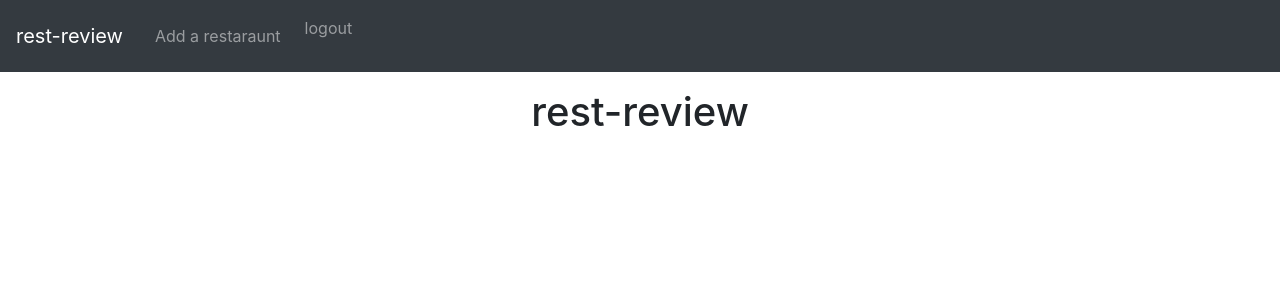
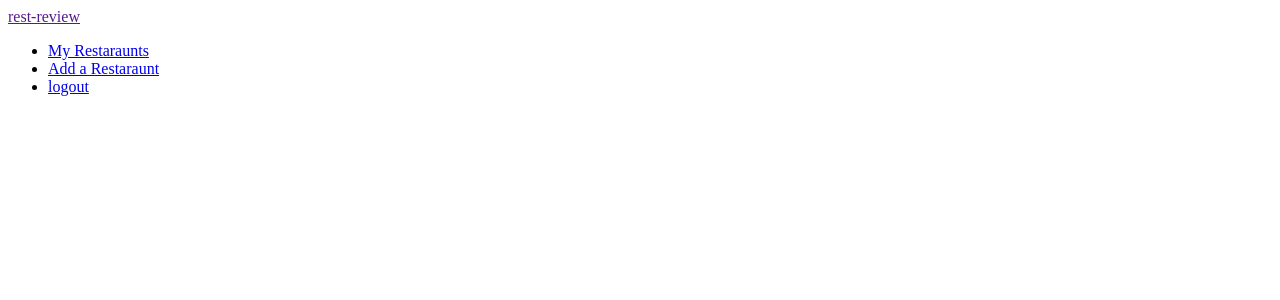
Before and after one commit to emberrett/RestReviews, a Django app: page / in a window 1280 px wide. Shown: the top 300 px of the page. Run offline with Django 4.2, Linux system fonts and the light colour scheme; the visitor is signed in with stand-in values (Sample User, id 1); some libraries are stand-ins or nearby versions.

Commit message:
cleaned up all files except registration pages

```diff
--- a/rest-review/templates/index.html
+++ b/rest-review/templates/index.html
@@ -2,47 +2,36 @@
 <html lang="en">
 
 <head>
-  <meta charset="UTF-8">
-  <meta http-equiv="X-UA-Compatible" content="IE=edge">
-  <meta name="viewport" content="width=device-width, initial-scale=1.0">
-  <link rel="stylesheet" href="https://maxcdn.bootstrapcdn.com/bootstrap/4.0.0/css/bootstrap.min.css"
-    integrity="sha384-Gn5384xqQ1aoWXA+058RXPxPg6fy4IWvTNh0E263XmFcJlSAwiGgFAW/dAiS6JXm" crossorigin="anonymous">
   <title>rest-review</title>
 </head>
 
 <body>
-
-  <nav class="navbar navbar-expand-lg navbar-dark bg-dark">
-    <a class="navbar-brand" href="">rest-review</a>
-    <button class="navbar-toggler" type="button" data-toggle="collapse" data-target="#navbarNav"
-      aria-controls="navbarNav" aria-expanded="false" aria-label="Toggle navigation">
-      <span class="navbar-toggler-icon"></span>
-    </button>
-    <div class="collapse navbar-collapse" id="navbarNav">
-      <ul class="navbar-nav">
+  <nav>
+    <a href="">rest-review</a>
+    <div>
+      <ul>
         {% if user.is_authenticated %}
-        <li class="nav-link">
-          <a class="nav-link" href="add-rest">Add a restaraunt</a>
+        <li>
+          <a href="my-rests">My Restaraunts</a>
         </li>
-        <li class="nav-item">
-          <a class="nav-link" href="accounts/logout">logout</a>
+        <li>
+          <a href="add-rest">Add a Restaraunt</a>
+        </li>
+        <li>
+          <a href="accounts/logout">logout</a>
         </li>
         {% else %}
-        <li class="nav-item">
-          <a class="nav-link" href="accounts/register">sign up</a>
+        <li>
+          <a href="accounts/register">sign up</a>
         </li>
-        <li class="nav-item">
-          <a class="nav-link" href="accounts/login">login</a>
+        <li>
+          <a href="accounts/login">login</a>
         </li>
         {% endif %}
       </ul>
     </div>
   </nav>
 
-  <div class="container my-3">
-    <h1 style="text-align:center;">rest-review</h1>
-  </div>
-
 </body>
 
 </html>
```
Also changed, not shown: rest-review/templates/add-rest.html (+25 -0 lines), rest-review/templates/my-rests.html (+23 -0 lines).
